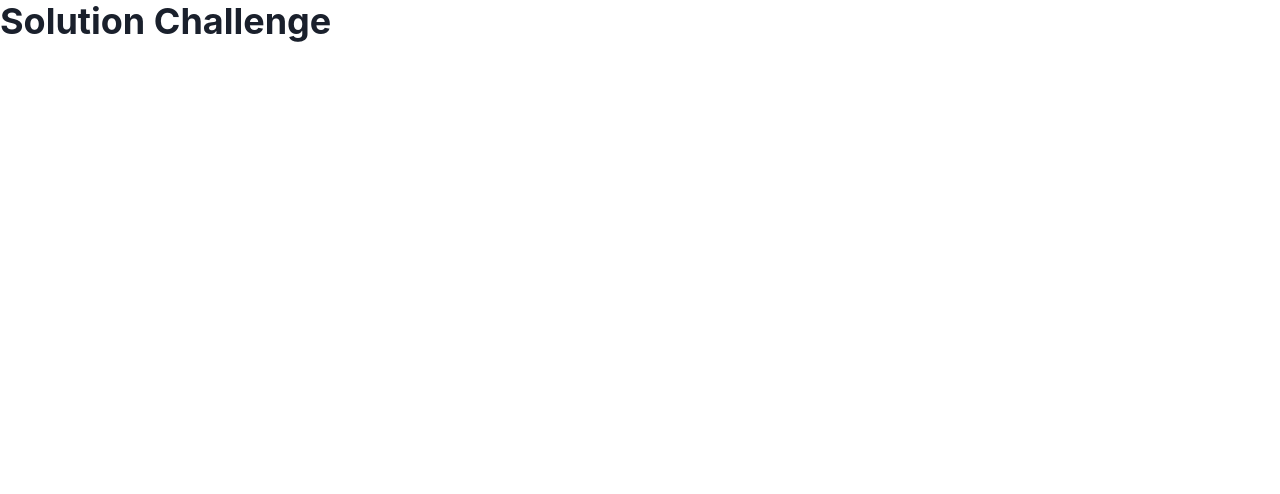
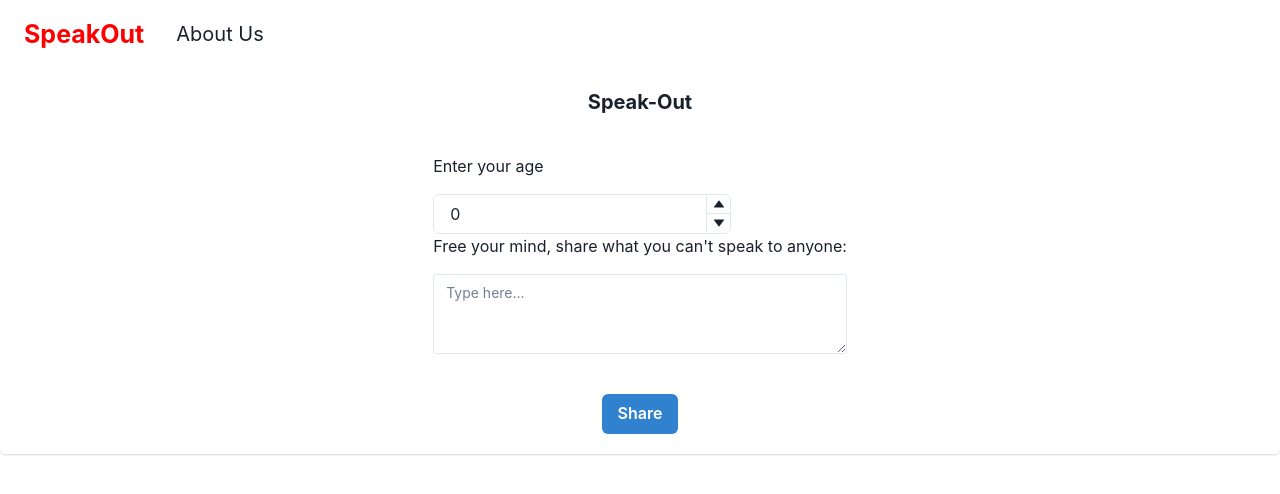
Before and after one commit to tiluckdave/solution-challenge, a Next.js app: page / in a window 1280 px wide. Shown: the top 494 px of the page. Built offline with nearby package versions, Linux system fonts and the light colour scheme.

Commit message:
form added

```diff
--- /dev/null
+++ b/components/form.js
@@ -0,0 +1,86 @@
+import React from 'react'
+import { Textarea, Text, Stack, Heading, Button, Card, CardHeader, CardBody, CardFooter } from '@chakra-ui/react'
+import {
+    NumberInput,
+    NumberInputField,
+    NumberInputStepper,
+    NumberIncrementStepper,
+    NumberDecrementStepper,
+} from '@chakra-ui/react'
+
+
+function Form() {
+
+    let [value, setValue] = React.useState('')
+
+
+    let handleInputChange = (e) => {
+        let inputValue = e.target.value
+        setValue(inputValue)
+    }
+
+    function handleSubmit(event) {
+        event.preventDefault();
+        console.log(value);
+    }
+
+    return (
+        <>
+            <Card align='center'>
+                <CardHeader>
+                    <Heading size='md'> Speak-Out</Heading>
+                </CardHeader>
+                <CardBody>
+
+                    <Age />
+                    <Stack>
+                        <Text mb='8px'>Free your mind, share what you can't speak to anyone: </Text>
+                        <Textarea
+                            value={value}
+                            onChange={handleInputChange}
+                            placeholder='Type here...'
+                            size='sm' />
+
+                    </Stack>
+
+                </CardBody>
+                <CardFooter>
+                    <Button colorScheme='blue' className='share' onClick={handleSubmit}>Share</Button>
+                </CardFooter>
+            </Card>
+
+        </>
+    )
+}
+
+const Age = () => {
+    const [numberValue, setNumberValue] = React.useState(0);
+
+    const handleNumberChange = (valueAsNumber) => {
+        setNumberValue(valueAsNumber);
+        console.log(valueAsNumber); // Logs the number value to the console
+    };
+    return (
+        <>
+            <Stack>
+                <Text mb='8px'>Enter your age</Text>
+                <Stack shouldWrapChildren direction='row'>
+                    <NumberInput size='md' value={numberValue} onChange={handleNumberChange} >
+                        <NumberInputField />
+                        <NumberInputStepper>
+                            <NumberIncrementStepper />
+                            <NumberDecrementStepper />
+                        </NumberInputStepper>
+                    </NumberInput>
+                </Stack>
+                {/* <Button colorScheme='blue' className='share' onClick={handleSubmit}>Share</Button> */}
+            </Stack>
+
+        </>
+    )
+}
+
+
+
+
+export default Form
--- /dev/null
+++ b/components/nav.js
@@ -0,0 +1,19 @@
+import React from 'react'
+import styles from '../styles/Home.module.css'
+import Link from 'next/link'
+
+ const Navbar = () => {
+
+  return (
+
+    <nav className={styles.mainav}>
+          <ul className={styles.link}>
+          <Link href='/'><li><span className={styles.span}>SpeakOut</span></li></Link>
+          <Link href='/about'><li className={styles.about}>About Us</li></Link>
+
+          </ul>
+        </nav>
+
+  )
+}
+export default Navbar
--- a/pages/_app.js
+++ b/pages/_app.js
@@ -1,9 +1,12 @@
 import { ChakraProvider } from '@chakra-ui/react'
+import Navbar from '/components/nav'
+
 
 
 export default function App({ Component, pageProps }) {
   return (
     <ChakraProvider>
+      <Navbar/>
       <Component {...pageProps} />
     </ChakraProvider>
   )
--- a/pages/index.js
+++ b/pages/index.js
@@ -1,18 +1,19 @@
 import Head from 'next/head'
 import { Heading } from '@chakra-ui/react'
+import Form from '../components/form.js'
 
 export default function Home() {
   return (
     <>
       <Head>
-        <title>Create Next App</title>
+        <title>SpeakOut</title>
         <meta name="description" content="Generated by create next app" />
         <meta name="viewport" content="width=device-width, initial-scale=1" />
         <link rel="icon" href="/favicon.ico" />
       </Head>
-      <main>
-        <Heading>Solution Challenge</Heading>
-      </main>
+
+       <Form/>
+
     </>
   )
 }
--- /dev/null
+++ b/styles/Home.module.css
@@ -0,0 +1,23 @@
+.mainav{
+    display: flex;
+   margin-left: 8px;
+  }
+  .span{
+    /* padding: 1rem; */
+    font-weight: bolder;
+    color: red;
+    font-size: 25px;
+  }
+  .mainav ul{
+    display: flex;
+  }
+  .mainav ul li{
+    text-decoration: none;
+    list-style: none;
+    padding: 1rem;
+
+  }
+ .about{
+    margin-top: 3px;
+    font-size: 20px;
+ }
```
Also changed, not shown: pages/about.js (added, +8 -0 lines).
